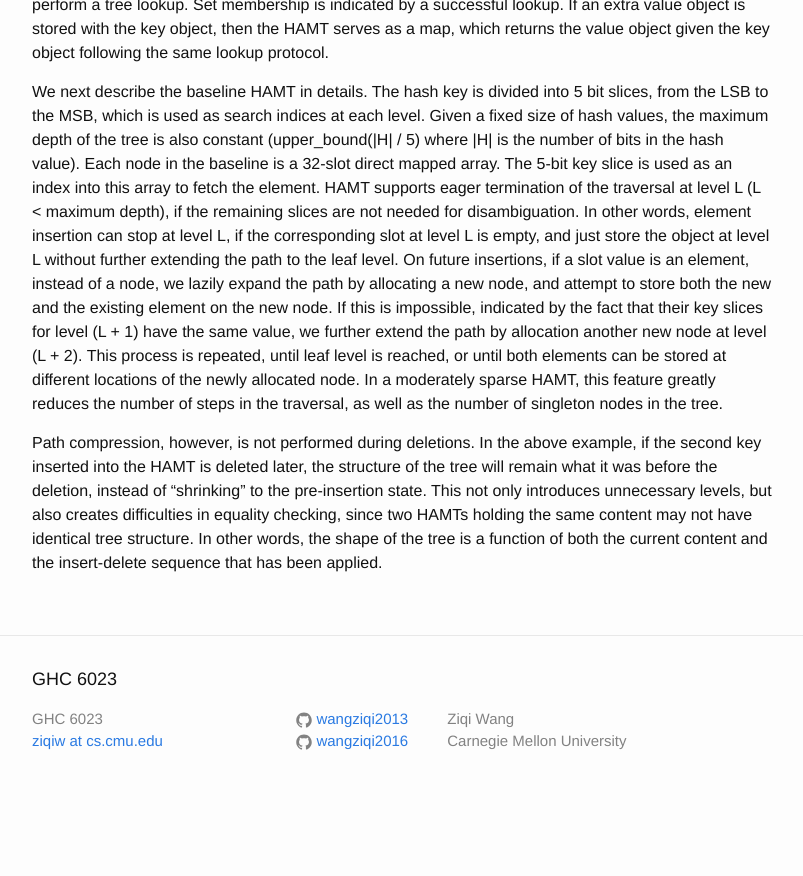
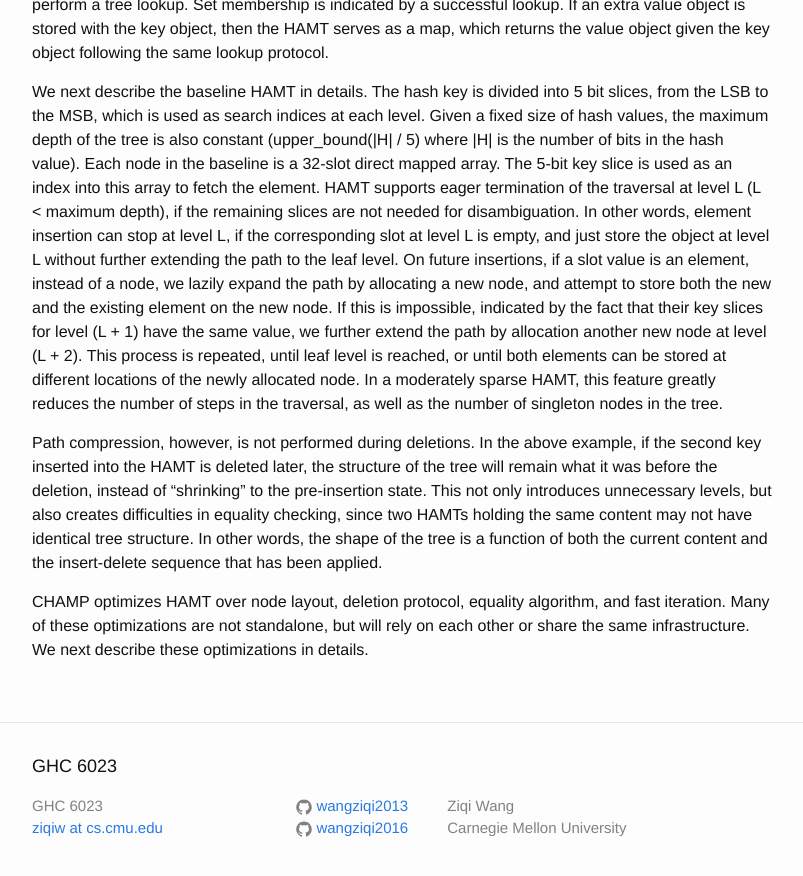
Before and after one commit to wangziqi2013/wangziqi2013.github.io, a Jekyll site: the page built from _posts/2020-08-08-CHAMP.markdown, in a window 1280 px wide and 900 px high, scrolled down 1443 px. Shown: the top 876 px of the window, without its empty margins (238-1041 px from the left). Built offline with Jekyll 4.4.1, drawn with Linux system fonts in a browser that asks for light colours; before the commit the page ends 2256 px from its top, so only the background shows below that.

Commit message:
Adding ovewview

```diff
--- a/_posts/2020-08-08-CHAMP.markdown
+++ b/_posts/2020-08-08-CHAMP.markdown
@@ -76,3 +76,7 @@ HAMT is deleted later, the structure of the tree will remain what it was before
 to the pre-insertion state. This not only introduces unnecessary levels, but also creates difficulties in equality
 checking, since two HAMTs holding the same content may not have identical tree structure. In other words, the shape of the
 tree is a function of both the current content and the insert-delete sequence that has been applied.
+
+CHAMP optimizes HAMT over node layout, deletion protocol, equality algorithm, and fast iteration. Many of these optimizations
+are not standalone, but will rely on each other or share the same infrastructure. We next describe these optimizations
+in details.
```
